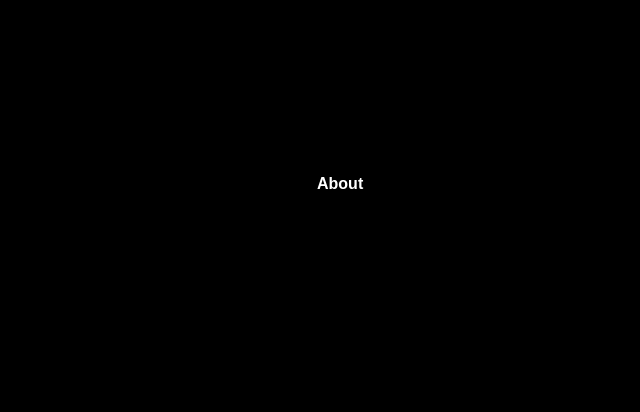
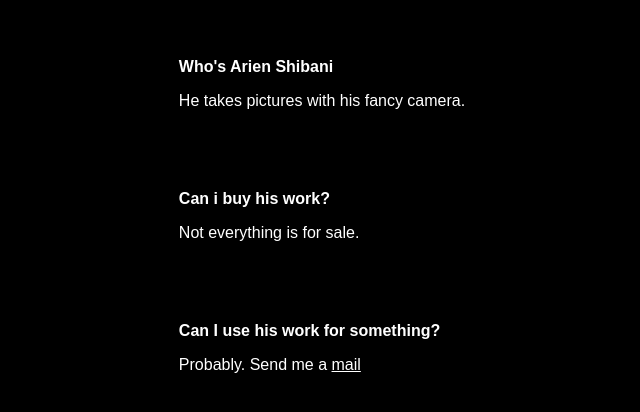
Before and after one commit to arienshibani/photo-portfolio, a SvelteKit app: page /about in a window 1280 px wide. Shown: the part 216-628 px from the top of the page, without its empty margins (318-958 px from the left). Built offline with nearby package versions, Linux system fonts and the light colour scheme.

Commit message:
feat(src/routes/about): Add an about page

```diff
--- a/src/app.css
+++ b/src/app.css
@@ -7,9 +7,8 @@ body, html {
 }
 
 
-p, b {
+p, b, h1, h2, h3 {
     font-size: 1em;
-    width: 10px;
     font-family: 'Arial', sans-serif;
     font-weight: bold;
 }
--- a/src/routes/+page.svelte
+++ b/src/routes/+page.svelte
@@ -100,13 +100,22 @@
     font-family: 'Arial', sans-serif;
     font-weight: bold;
 }
+
+a{
+  text-decoration: none;
+  color: white;
+}
 </style>
 
 <main>
 
   <!-- Main image container -->
   <div class="main-image-container">
-    <p>Arien Shibani</p>
+
+    <a href="/about">
+      <p>Arien Shibani</p>
+    </a>
+
     {#if $currentPhoto}
       <img src={$currentPhoto.src} alt={$currentPhoto.alt} class="main-image" />
     {/if}
--- a/src/routes/about/+page.svelte
+++ b/src/routes/about/+page.svelte
@@ -33,6 +33,18 @@
       box-sizing: border-box;
     }
 
+    p{
+        font-weight: normal;
+    }
+
+    h1{
+        font-weight: bold;
+        margin-top: 5em;
+    }
+
+    a{
+        color: white;
+    }
 
   </style>
 
@@ -40,7 +52,14 @@
 
     <!-- Main image container -->
     <div class="main-image-container">
-      <p>About</p>
+        <h1>Who's Arien Shibani</h1>
+        <p>He takes pictures with his fancy camera.</p>
+
+        <h1>Can i buy his work?</h1>
+        <p>Not everything is for sale. </p>
+
+        <h1>Can I use his work for something?</h1>
+        <p>Probably. Send me a <a href="mailto:aaari94@gmail.com">mail</a></p>
 
     </div>
 
```
